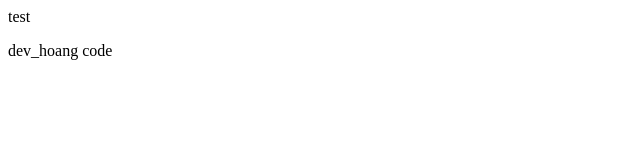
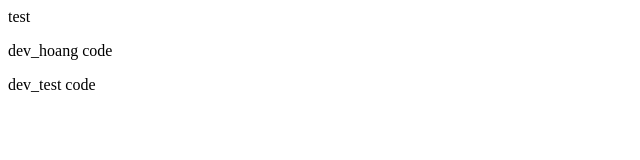
Before and after one commit to sonvh0405/demo_lvn, a plain HTML site: page index.html in a window 1280 px wide. Shown: the whole page, without its empty margins (0-640 px from the left). Drawn offline with Linux system fonts and the light colour scheme.

```diff
--- a/index.html
+++ b/index.html
@@ -11,6 +11,9 @@
     <p>
         dev_hoang code
     </p>
+    <p>
+        dev_test code
+    </p>
 </body>
 </html>
 
```
